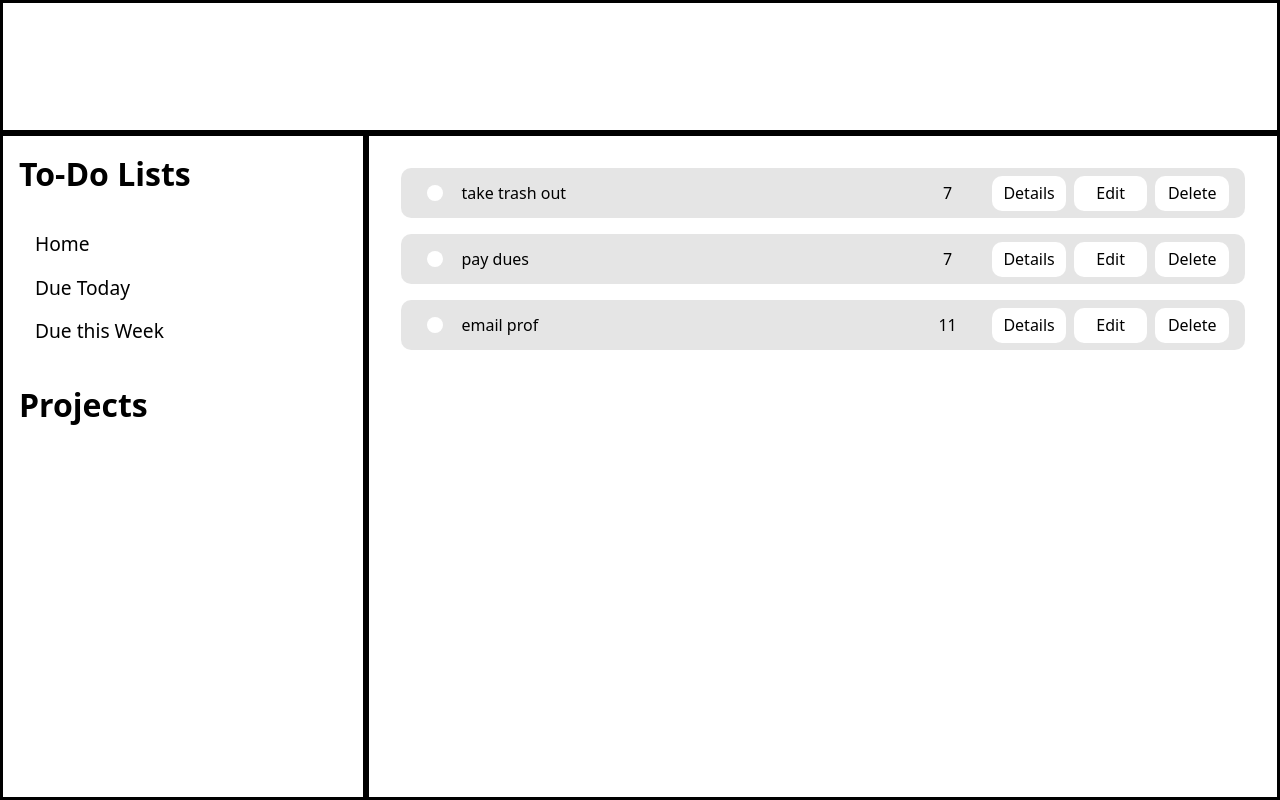
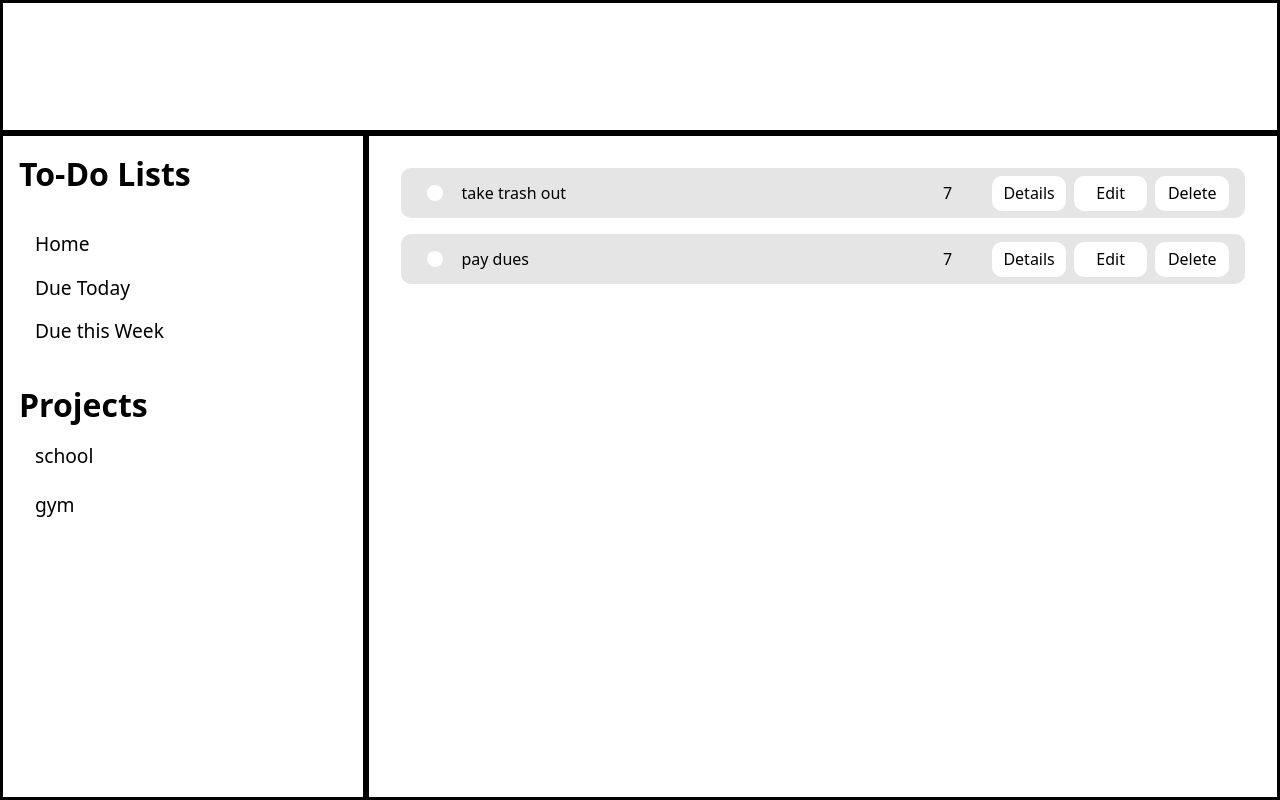
Before and after one commit to mosierkyle/To-Do-List, a website built with webpack: page dist/index.html in a window 1280 px wide. Both pictures are taken after a click on the element "Due Today". Built offline with nearby package versions, Linux system fonts and the light colour scheme.

Commit message:
Create function that displays the projects
It displays the projects on the sidebar and adds an event listner that will display the to-dos for that project if its clicked.

```diff
--- a/src/Modules/dom-manipulation.js
+++ b/src/Modules/dom-manipulation.js
@@ -2,10 +2,6 @@ import { toDoItem } from "./create-ToDo-item";
 import { toDoList } from "./create-ToDo-list";
 import { sortList } from "./getLists";
 import { projects, lists} from "./miscObjs";
-
-const createElements = () => {
-
-}
 
 export const generateToDoItem = (obj) => {
     const body = document.querySelector('#body')
@@ -78,7 +74,6 @@ export const generateToDoItem = (obj) => {
         details.style.display = 'grid'
 
     })
-
 }
 
 export const generateToDoList = (list)=> {
@@ -106,11 +101,25 @@ export const loadingLists = ()=> {
         generateToDoList(lists.lists[0].toDos)
     })
     today.addEventListener('click', () => {
+        sortList(lists.lists[2].toDos)
+        generateToDoList(lists.lists[2].toDos)
+    })
+    week.addEventListener('click', () => {
         sortList(lists.lists[1].toDos)
         generateToDoList(lists.lists[1].toDos)
     })
-    week.addEventListener('click', () => {
-        sortList(lists.lists[2].toDos)
-        generateToDoList(lists.lists[2].toDos)
-    })
 }
+
+export const loadingProjects = (projects) => {
+    const projectList = document.querySelector('#project-list')
+    for(let i = 0; i < projects.projectList.length; i++) {
+        const newProject = document.createElement('p');
+        projectList.appendChild(newProject)
+        newProject.textContent = projects.projectList[i].name
+        newProject.setAttribute('class', 'project')
+        newProject.addEventListener('click', ()=> {
+            sortList(projects.projectList[i].toDos)
+            generateToDoList(projects.projectList[i].toDos)
+        })
+    }
+}
--- a/src/index.js
+++ b/src/index.js
@@ -2,7 +2,7 @@ import "./main.css";
 import { toDoItem } from "./Modules/create-ToDo-item";
 import { toDoList } from "./Modules/create-ToDo-list";
 import { projects, lists} from "./Modules/miscObjs";
-import { generateToDoList, loadingLists, removeToDoList } from "./Modules/dom-manipulation";
+import { generateToDoList, loadingLists, loadingProjects,  } from "./Modules/dom-manipulation";
 import { sortList } from "./Modules/getLists";
 
 const project1 = new toDoList('school')
@@ -10,6 +10,7 @@ const project2 = new toDoList('gym')
 
 projects.addItem(project1)
 projects.addItem(project2)
+console.log(projects);
 
 const toDo1 = new toDoItem('take trash out', 7 , 1, 'none', false);
 const toDo2 = new toDoItem('email prof', 11 , 3, project1, true);
@@ -23,3 +24,4 @@ toDo3.addTo()
 sortList(lists.lists[0].toDos)
 generateToDoList(lists.lists[0].toDos);
 loadingLists()
+loadingProjects(projects)
--- a/src/main.css
+++ b/src/main.css
@@ -32,6 +32,12 @@
     grid-row-gap: 10px;
 }
 
+#projects {
+    display: grid;
+    grid-template-rows: 1fr 7fr;
+    grid-row-gap: 10px;
+}
+
 .list {
     padding-left: 1rem;
     font-size: 1.2rem;
@@ -43,6 +49,26 @@
 }
 
 .list:active {
+    text-decoration: underline;
+}
+
+#project-list {
+    display: grid;
+    grid-template-rows: repeat(auto-fit, 22.5px);
+    grid-row-gap: max(10px, 8%);
+    padding-left: 1rem;
+}
+
+.project {
+    font-size: 1.2rem;
+    font-weight: 500;
+}
+
+.project:hover {
+    cursor: pointer;
+}
+
+.project:active {
     text-decoration: underline;
 }
 
```
Also changed, not shown: dist/index.html, dist/main.js.
